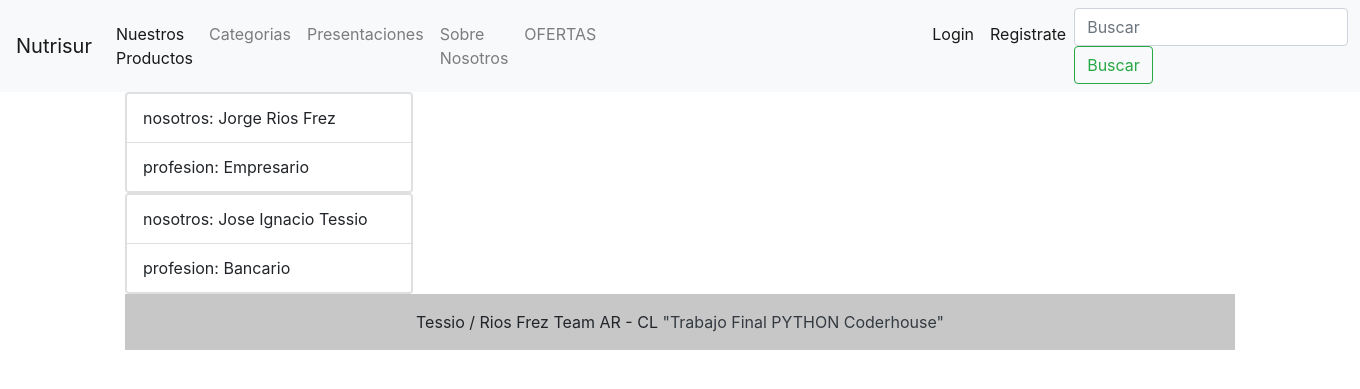
After one commit to joseignaciotessio/Entrega1-Rios-Perez-Tessio, a Django app: page /about/ in a window 1360 px wide. The commit adds this page. Shown: the top 389 px of the page. Run offline with Django 4.2, Linux system fonts and the light colour scheme; data comes from the database, SQL or seed files in the repository; both versions use the stored data as it was after the commit.

Commit message:
Creo el about "nosotros" todo ok. probado.

```diff
--- a/proyecto_final/nutrisur/models.py
+++ b/proyecto_final/nutrisur/models.py
@@ -20,3 +20,7 @@ class Container(models.Model):
 class Sale(models.Model):
     oferta = models.CharField(max_length=50)
     descuento = models.IntegerField()
+
+class About(models.Model):
+    nosotros = models.CharField(max_length=50)
+    profesion = models.CharField(max_length=50)
--- a/proyecto_final/nutrisur/views.py
+++ b/proyecto_final/nutrisur/views.py
@@ -7,6 +7,7 @@ from nutrisur.forms import Products_upload_form
 from nutrisur.forms import Categories_upload_form
 from nutrisur.forms import Presentations_upload_form
 from nutrisur.models import Sale
+from nutrisur.models import About
 from django.contrib.auth.decorators import login_required
 
 def products(request):
@@ -101,3 +102,8 @@ def sale(request):
     consulta = Sale.objects.all()
     context = {'Sale': consulta}
     return render(request, "sale.html", context=context)
+
+def about(request):
+    consulta = About.objects.all()
+    context = {'About': consulta}
+    return render(request, "about.html", context=context)
--- a/proyecto_final/proyecto_final/urls.py
+++ b/proyecto_final/proyecto_final/urls.py
@@ -1,6 +1,6 @@
 from django.contrib import admin
 from django.urls import path, include
-from nutrisur.views import create_products, products, categories, containers, create_categories, create_presentations, search_products, index, sale
+from nutrisur.views import create_products, products, categories, containers, create_categories, create_presentations, search_products, index, sale, about
 
 
 urlpatterns = [
@@ -14,5 +14,6 @@ urlpatterns = [
     path('create_presentaciones/',create_presentations, name = 'create_presentaciones'),
     path('search_products/',search_products, name = 'search_products'),
     path('users/', include('users.urls')),
-    path('sale/', sale, name ='sale')
+    path('sale/', sale, name ='sale'),
+    path('about/', about, name ='about')
 ]
--- /dev/null
+++ b/proyecto_final/templates/about.html
@@ -0,0 +1,19 @@
+{% extends 'base.html' %}
+
+{% block titulo %}
+    Acerca de Nosotros
+{% endblock %}
+
+{% block contenido_que_cambia %}
+
+{% for i in About %}
+<div class="card" style="width: 18rem;">
+    <ul class="list-group list-group-light">
+      <li class="list-group-item px-3">nosotros: {{i.nosotros}}</li>
+      <li class="list-group-item px-3">profesion: {{i.profesion}} </li>
+    </ul>
+  </div>
+
+  {% endfor %}
+
+{% endblock %}
--- a/proyecto_final/templates/base.html
+++ b/proyecto_final/templates/base.html
@@ -35,6 +35,9 @@
                 </li>
                 <li class="nav-item">
                     <a class="nav-link" href="/Container/"> Presentaciones </a>
+                </li>
+                <li class="nav-item">
+                    <a class="nav-link" href="/about/"> Sobre Nosotros </a>
                 </li>
                 <li class="nav-item">
                     <a class="nav-link" href="/sale/" style="margin-right: 20rem ;"> OFERTAS </a>
```
Also changed, not shown: proyecto_final/db.sqlite3, proyecto_final/nutrisur/migrations/0004_about.py (added).
